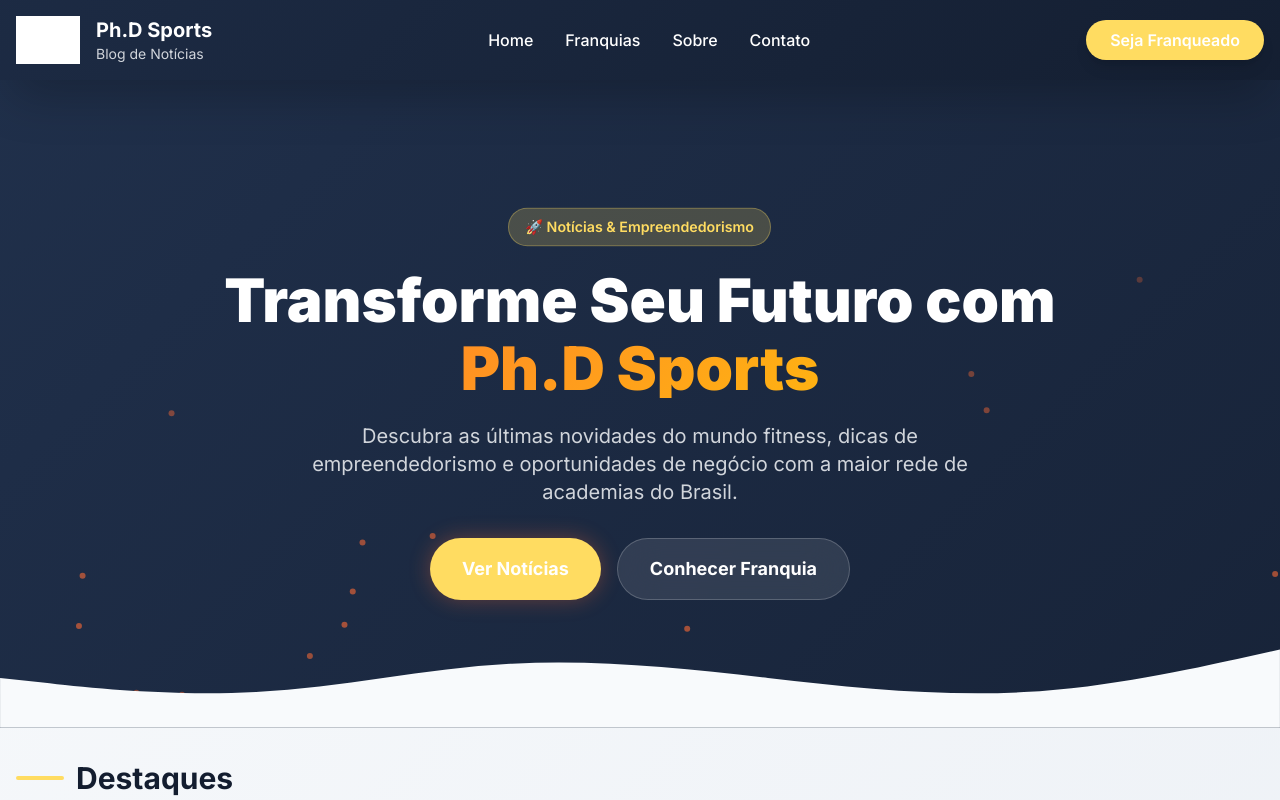
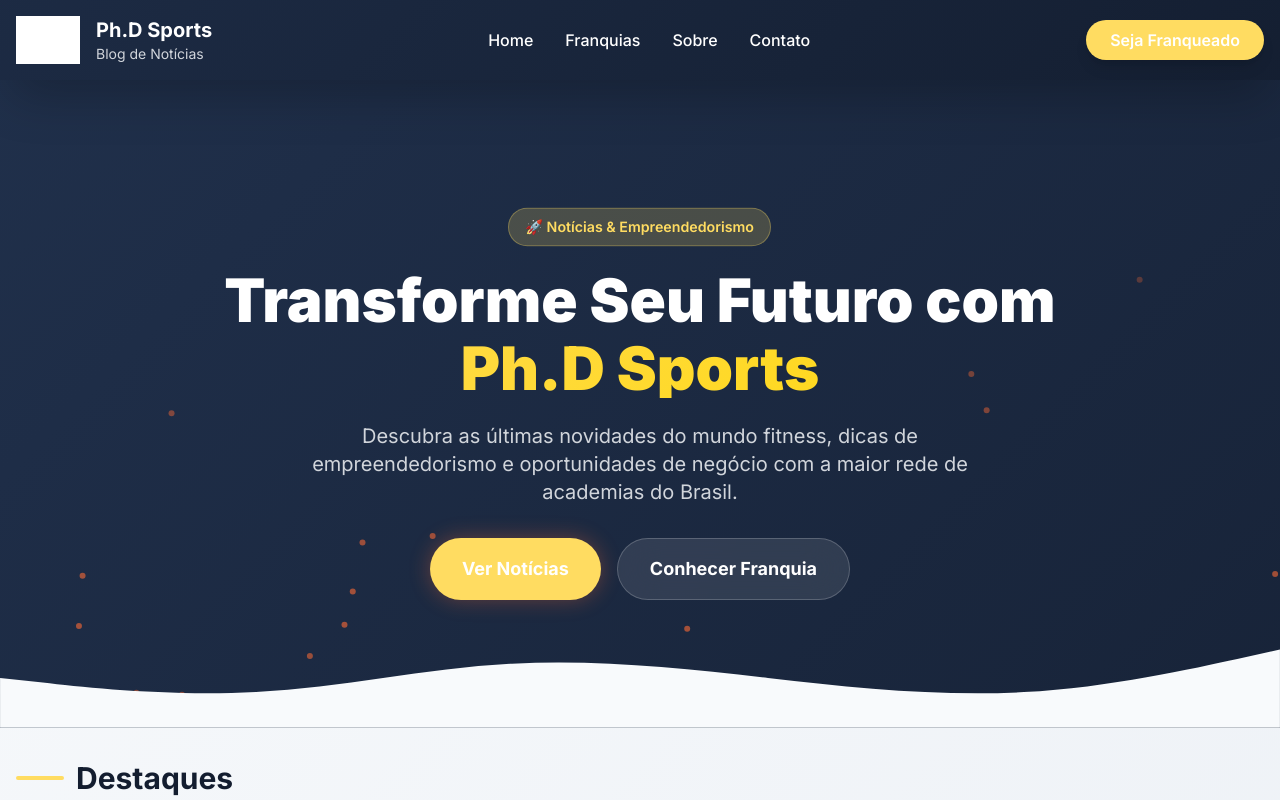
Before and after one commit to rodriguesstefanyphd/blog-phd-sports, a Next.js app: page / in a window 1280 px wide. Shown: the top 800 px of the page. Built offline with nearby package versions, Linux system fonts and the light colour scheme; grey boxes are pictures that could not be loaded.

Commit message:
Corrigido text-gradient e scrollbar: removido laranja, usando amarelo #ffdc61

```diff
--- a/src/app/globals.css
+++ b/src/app/globals.css
@@ -28,12 +28,12 @@
 }
 
 ::-webkit-scrollbar-thumb {
-  background: #FF6B35;
+  background: #ffdc61;
   border-radius: 4px;
 }
 
 ::-webkit-scrollbar-thumb:hover {
-  background: #ff8555;
+  background: #ffe580;
 }
 
 /* Animated gradient background */
@@ -99,7 +99,7 @@
 
 /* Text gradient */
 .text-gradient {
-  background: linear-gradient(135deg, #FF6B35 0%, #FFD700 100%);
+  background: linear-gradient(135deg, #ffdc61 0%, #ffd700 100%);
   -webkit-background-clip: text;
   -webkit-text-fill-color: transparent;
   background-clip: text;
```
